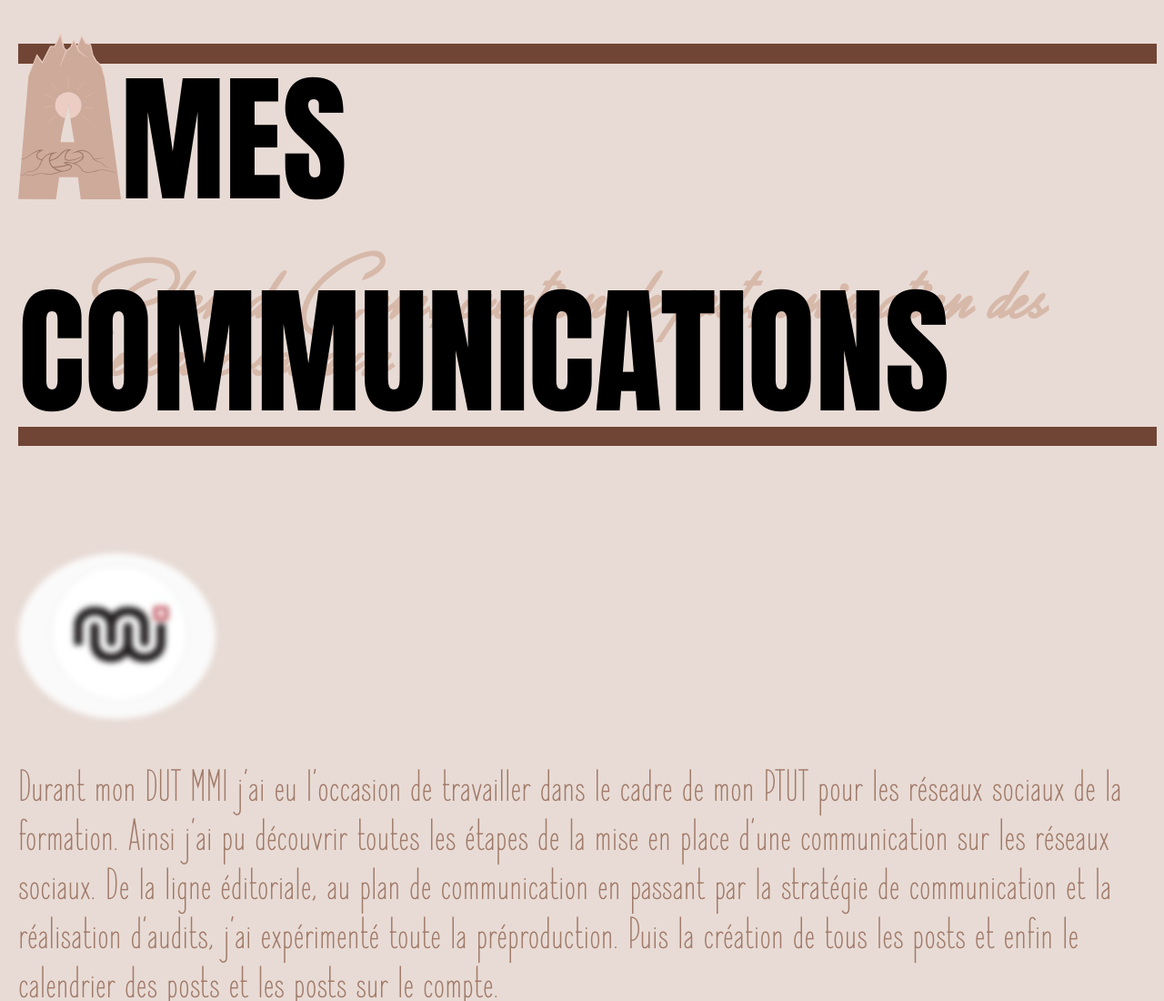
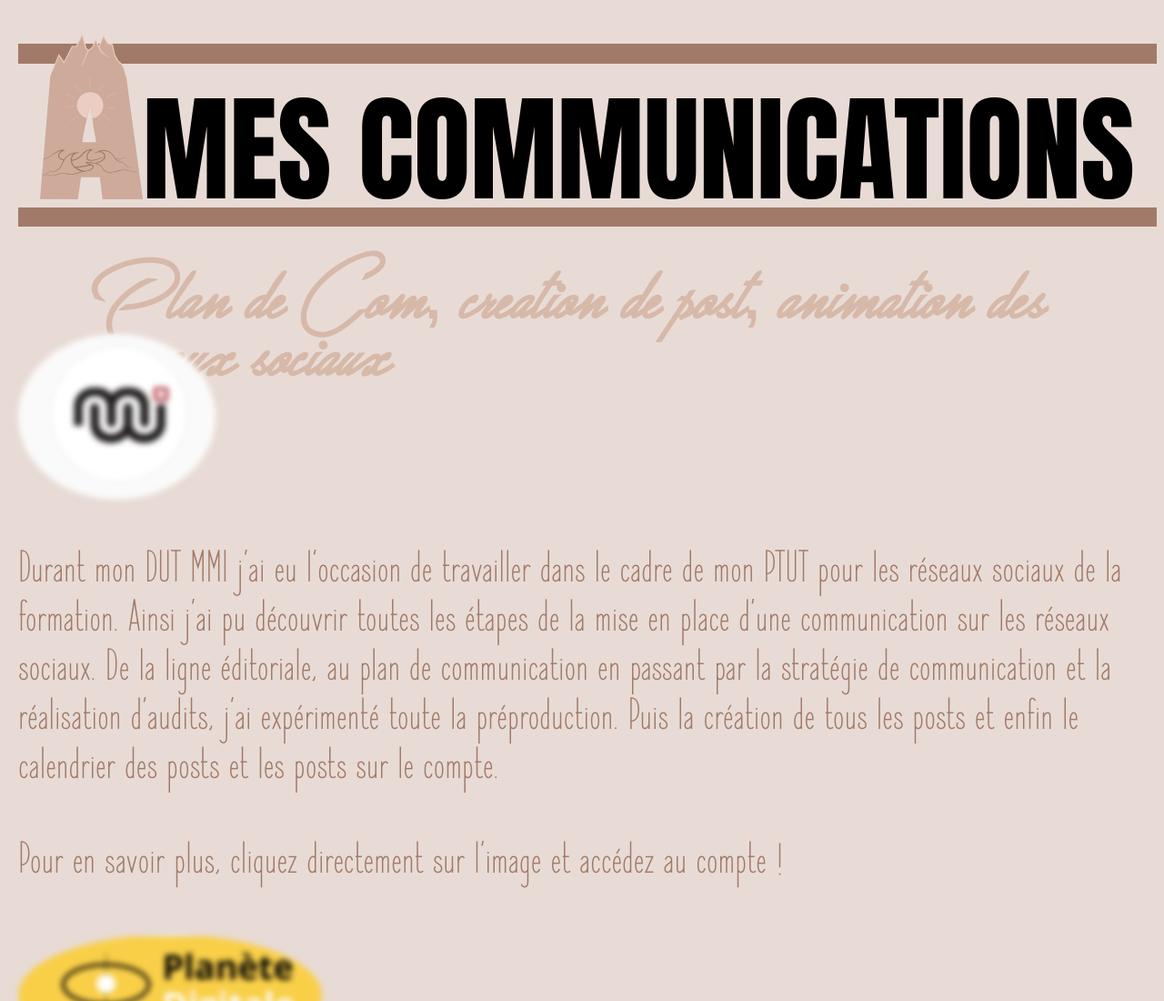
Before and after one commit to AlexiaLussagnet/Site-ALEX-CEPTION, a plain HTML site: page HTML/3_1_COM.html in a window 1280 px wide. Shown: the top 1100 px of the page at 91% size. Drawn offline with Linux system fonts and the light colour scheme.

Commit message:
Update main petit.css

```diff
--- a/CSS/main petit.css
+++ b/CSS/main petit.css
@@ -48,18 +48,18 @@ body {
 .wrapper .trait {
     height: 1.7vw;
     width: 100%;
-    background-color: #704535;
+    background-color: #A17A69;
 }
 
 .wrapper .trait2 {
     height: 1.7vw;
     width: 100%;
-    background-color: #704535;
+    background-color: #A17A69;
 }
 
 .wrapper .banner {
     font-family: Impact, Haettenschweiler, 'Arial Narrow Bold', sans-serif;
-    font-size: 6vw;
+    font-size: 5vw;
     text-transform: uppercase;
     z-index: 3;
 }
```
